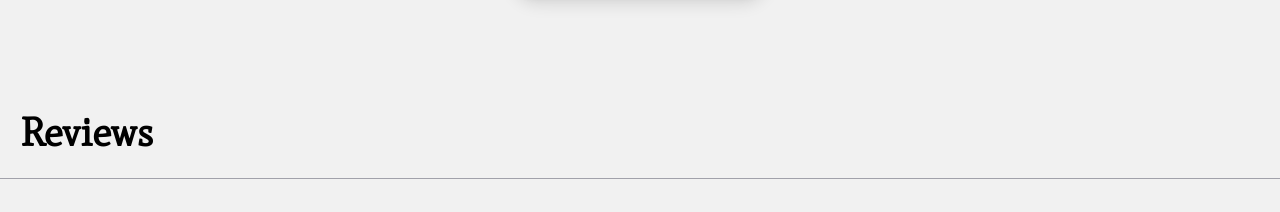
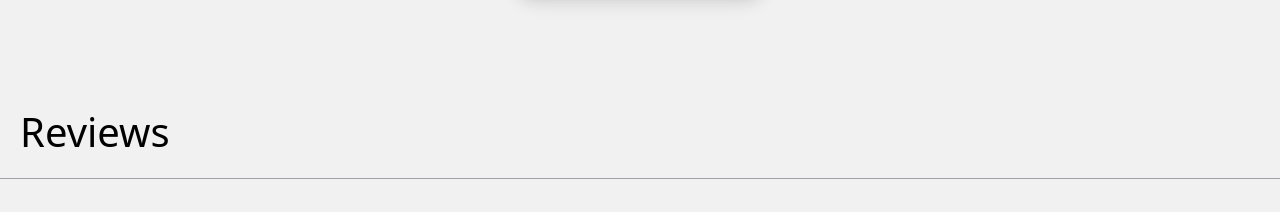
Before and after one commit to Shoaib-Imrann/Orbit, a React (Vite) app: page / in a window 1280 px wide. Shown: the part 5318-5530 px from the top of the page. Built offline with nearby package versions, Linux system fonts and the light colour scheme.

Commit message:
Update InfoCards.jsx

```diff
--- a/src/components/InfoCards.jsx
+++ b/src/components/InfoCards.jsx
@@ -7,7 +7,7 @@ function InfoCards(props) {
       <div
         className={`${props.visibility} w-full px-5 xl:px-14 border-b-[1px] border-zinc-400 pb-4 xl:pb-8 mt-20 `}
       >
-        <h1 className='text-[31px] md:text-[40px] xl:text-[61px] font-["Mate"] font-semibold'>
+        <h1 className="text-[31px] md:text-[40px] xl:text-[61px] font-sans">
           Reviews
         </h1>
       </div>
```
